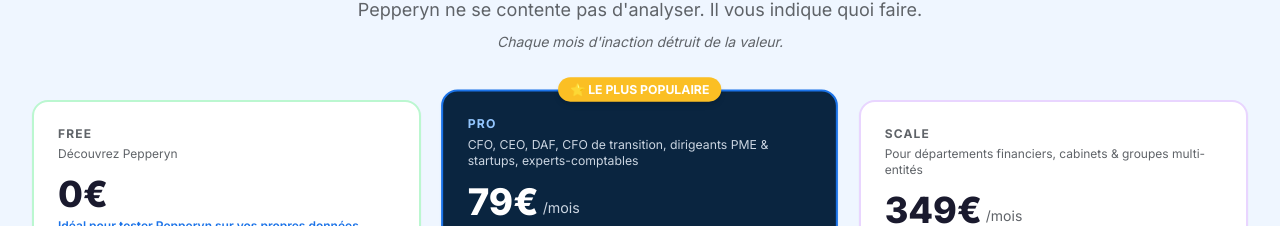
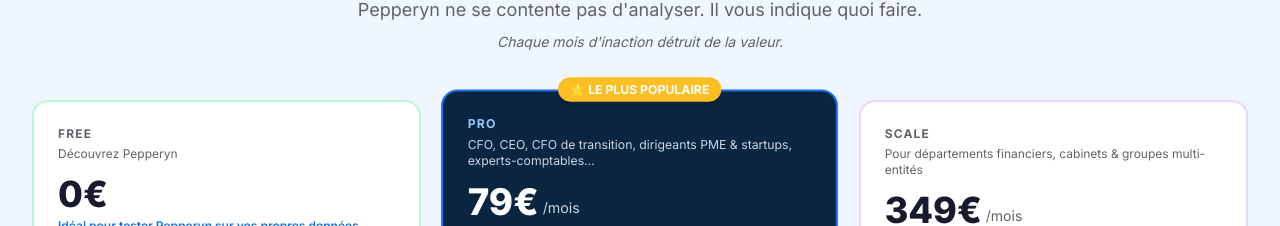
Before and after one commit to fredancio/Pepperyn, a Next.js app in the folder frontend/: page / in a window 1280 px wide. Shown: the part 3036-3262 px from the top of the page. Built offline with nearby package versions, Linux system fonts and the light colour scheme.

Commit message:
fix: remove DAF from PRO subtitle, add ellipsis

```diff
--- a/frontend/app/upgrade/page.tsx
+++ b/frontend/app/upgrade/page.tsx
@@ -10,7 +10,7 @@
     cta: 'Plan actuel', ctaDisabled: true, ctaHref: null,
   },
   {
-    id: 'pro', name: 'PRO', subtitle: 'CFO, CEO, DAF, CFO de transition, dirigeants PME & startups, experts-comptables', price: '79€', period: '/mois',
+    id: 'pro', name: 'PRO', subtitle: 'CFO, CEO, CFO de transition, dirigeants PME & startups, experts-comptables…', price: '79€', period: '/mois',
     color: 'blue', highlighted: true, badge: '⭐ LE PLUS POPULAIRE',
     features: ['15 analyses / mois', '75 interactions contextuelles / mois', 'Exports Excel, PDF et PowerPoint', 'Mémoire persistante complète', 'Multi-entités (clients, filiales, dossiers)', 'Simulateur de décisions financières', 'Analyse multi-périodes & comparaisons', 'Projections financières', 'Crédits supplémentaires disponibles à la demande'],
     cta: 'Passer à PRO', ctaDisabled: false, ctaHref: null,
--- a/frontend/components/landing/PricingPlans.tsx
+++ b/frontend/components/landing/PricingPlans.tsx
@@ -46,7 +46,7 @@
   },
   {
     name: 'PRO',
-    subtitle: 'CFO, CEO, DAF, CFO de transition, dirigeants PME & startups, experts-comptables',
+    subtitle: 'CFO, CEO, CFO de transition, dirigeants PME & startups, experts-comptables…',
     price: '79€',
     period: '/mois',
     tagline: 'Votre copilote financier complet.',
```
